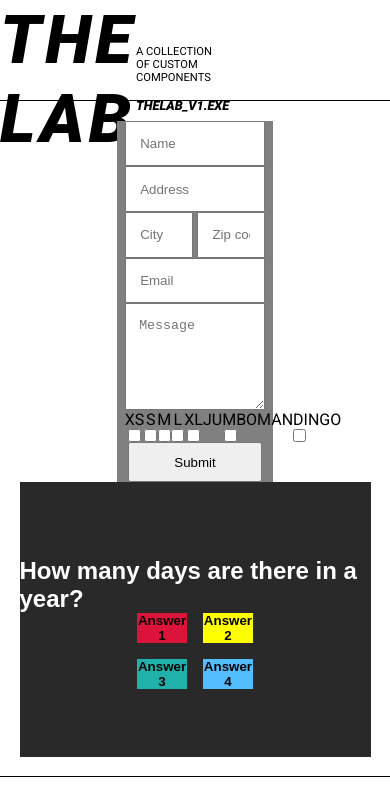
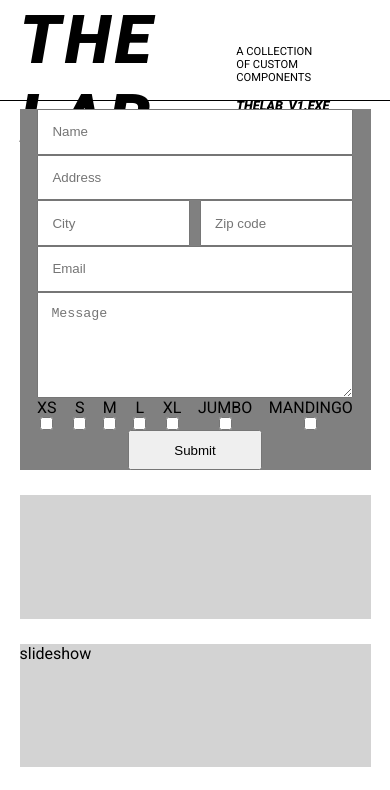
Before and after one commit to foxy773/tema-oppg4, a Vue app: page / in a window 390 px wide. Shown: the top 790 px of the page. Built offline with nearby package versions, Linux system fonts and the light colour scheme.

Commit message:
:art: Adding component-mount and improving structure

```diff
--- a/src/components/ContactForm.vue
+++ b/src/components/ContactForm.vue
@@ -30,18 +30,18 @@ export default {
                 zipCode: null,
                 email: null,
                 message: null,
-                sizes: [],
+                order: [],
+                customVariation: {
+                    thisSize: null,
+                    thisTaste: null,
+                    thisVariation: null,
+                },
             },
             content: {
                 sizes: ['XS', 'S', 'M', 'L', 'XL', 'JUMBO', 'MANDINGO'],
-                balloonTastes: ['Neutral', 'Strawberry', 'Melon', 'Cola', 'Chocolate', 'Banana', 'Mango'],
-                balloonVariation: ['Extra sensitive', 'Ultra thin', 'Snug fit', 'Comfy fit', 'Ribbed & Dotted' ]
+                tastes: ['Neutral', 'Strawberry', 'Melon', 'Cola', 'Chocolate', 'Banana', 'Mango'],
+                variation: ['Extra sensitive', 'Ultra thin', 'Snug fit', 'Comfy fit', 'Ribbed & Dotted' ]
             },
-            customVariation: {
-                thisSize: null,
-                thisTaste: null,
-                thisVariation: null,
-            }
         }
     },
     methods: {
@@ -56,8 +56,8 @@ export default {
 <style>
 
     .contact-form {
-        width: 40vw;
-        height: 50vh;
+        width: 100%;
+        height: 100%vh;
         background: gray;
         display: flex;
         flex-direction: column;
--- a/src/components/Header.vue
+++ b/src/components/Header.vue
@@ -17,15 +17,16 @@
         background:white;
         border-bottom: solid black 1px;
         display: grid;
-        grid-template-columns: 3fr 1fr 1fr 1fr 1fr;
-
+        grid-template-columns: repeat(7, 1fr);
+        grid-template-areas:
+        "logo logo logo none none none none"
     }
 
     .header__logowrapper {
-        grid-row: 3fr;
+        grid-area: logo;
         height: 100%;
         display: flex;
-        justify-content: space-evenly;
+        justify-content: flex-start;
         align-items: center;
     }
 
@@ -35,6 +36,7 @@
         font-style: italic;
         letter-spacing: 4px;
         text-transform: uppercase;
+        margin-left: 5vw;
     }
 
     .header__logowrapper__subtext {
@@ -42,6 +44,7 @@
         display: flex;
         flex-direction: column;
         justify-content: space-evenly;
+        margin-left: 3vw;
     }
 
     .header__logowrapper__subtext__catchfrase {
@@ -55,4 +58,14 @@
         font-size: 0.8rem;
         text-transform: uppercase;
     }
+
+    /* mindre nettbrett */
+    @media screen and (max-width: 735px) {
+    .header {
+        grid-template-columns: repeat(7, 1fr);
+        grid-template-areas:
+        "logo logo logo logo logo logo none"
+        }
+    }
+
 </style>
--- a/src/routes.js
+++ b/src/routes.js
@@ -1,5 +1,7 @@
 import Home from './views/Home.vue';
+import ContactFormView from './views/ContactFormView.vue'
 
 export default [
-    {name: 'home', path: '/', component: Home}
+    {name: 'home', path: '/', component: Home},
+    {name: 'contactForm', path: '/contact-form', component: ContactFormView}
 ]
--- /dev/null
+++ b/src/views/ContactFormView.vue
@@ -0,0 +1,21 @@
+<template>
+
+   <ContactForm />
+
+</template>
+
+<script>
+
+import ContactForm from '../components/ContactForm.vue'
+
+export default {
+   components: {
+      ContactForm
+   }
+}
+
+</script>
+
+<style>
+
+</style>
--- a/src/views/Home.vue
+++ b/src/views/Home.vue
@@ -1,7 +1,10 @@
 <template>
     <div class="component-mount">
-        <ContactForm />
-        <QuizApp />
+        <div class="component-mount__contact-form"><ContactForm /></div>
+        <div class="component-mount__quiz-app"></div>
+        <div class="component-mount__slideshow">slideshow</div>
+        <div class="component-mount__sortable-table">sortable table</div>
+        <div class="component-mount__todo-list">to-do liste</div>
     </div>
 </template>
 
@@ -19,11 +22,47 @@ export default {
 
 <style>
    .component-mount {
-      height: 80vh;
-      padding: 5vw;
-      display: flex;
-      flex-direction: column;
-      justify-content: center;
-      align-items: center;
+        width: 100%;
+        height: 115%;
+        padding: 2vw 5vw 2vw 5vw;
+        display: grid;
+        grid-template-columns: repeat(3, 1fr);
+        grid-template-rows: repeat(2, 1fr);
+        column-gap: 25px;
+        row-gap: 25px;
+   }
+
+   .component-mount__contact-form {
+       background: lightgray;
+   }
+
+   .component-mount__quiz-app {
+       background: lightgray;
+   }
+
+   .component-mount__slideshow {
+       background: lightgray;
+   }
+
+   .component-mount__sortable-table {
+       background: lightgray;
+   }
+
+   .component-mount__todo-list {
+       background: lightgray;
+   }
+
+   @media screen and (max-width: 1200px) {
+       .component-mount {
+           grid-template-columns: repeat(2, 1fr);
+           grid-template-rows: repeat(3, 1fr);
+       }
+   }
+
+   @media screen and (max-width: 800px) {
+       .component-mount {
+           grid-template-columns: 1fr;
+           grid-template-rows: repeat(5, 1fr);
+       }
    }
 </style>
```
Also changed, not shown: src/app/App.vue (indentation only).
